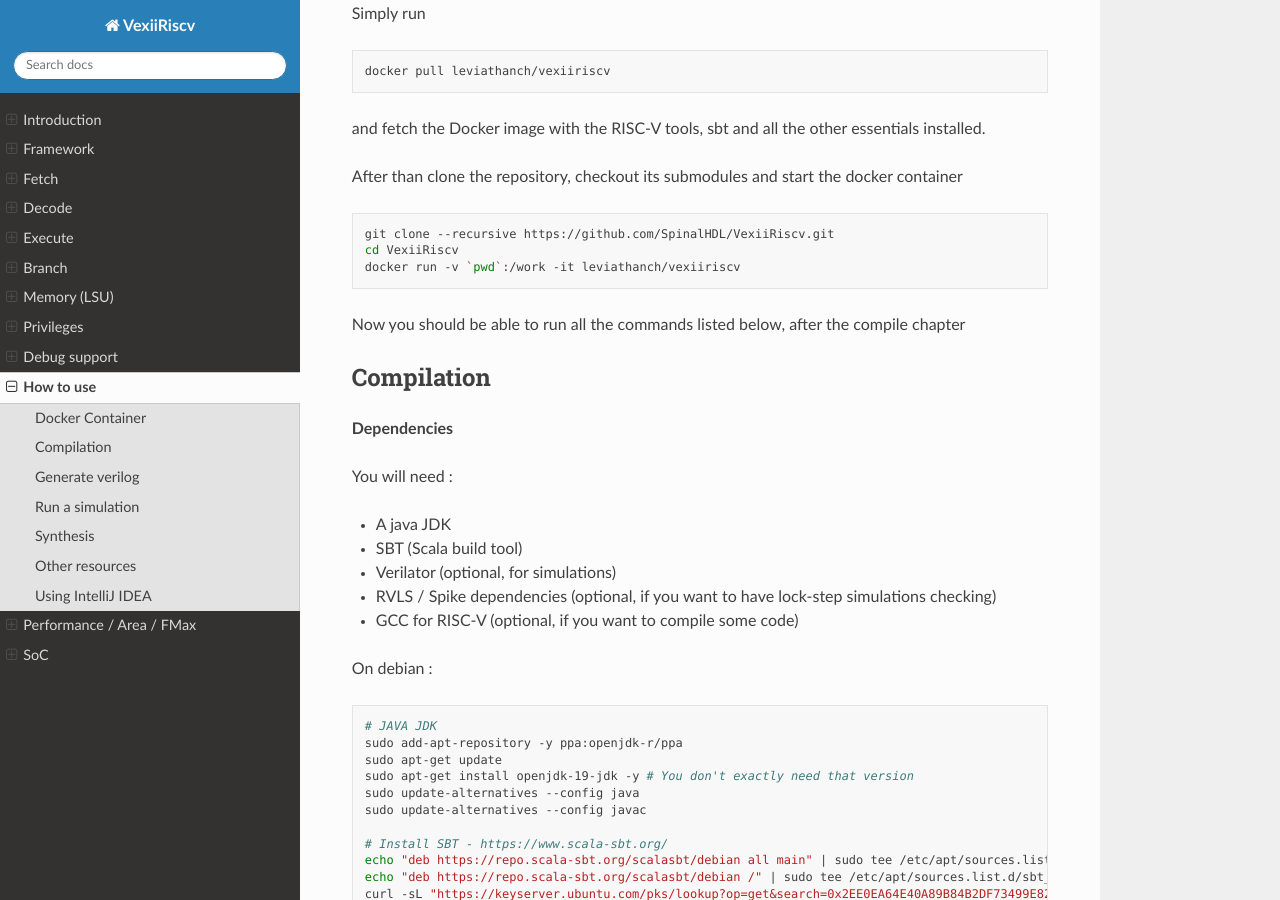
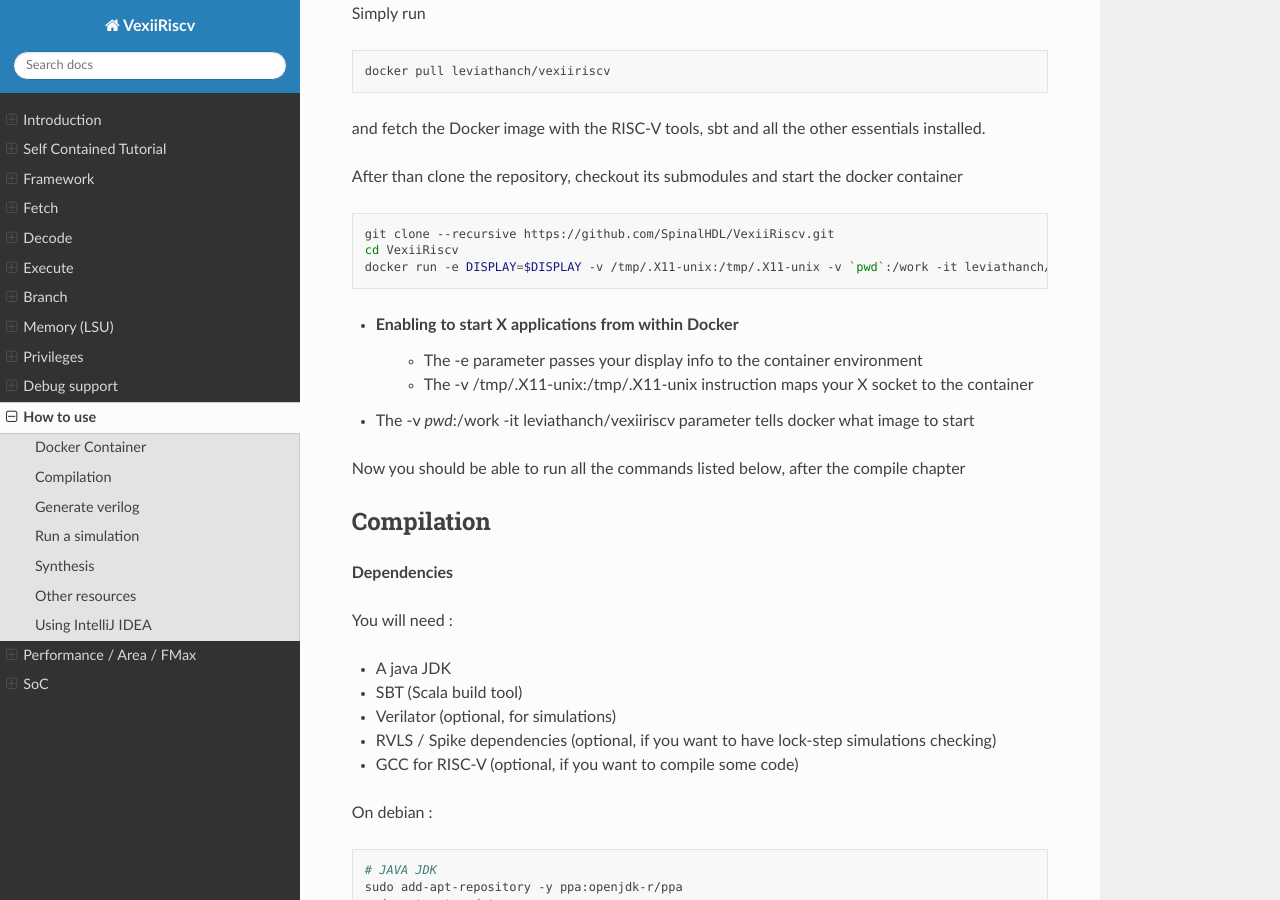
Before and after one commit to SpinalHDL/VexiiRiscv-RTD, a Sphinx documentation site: the page built from source/VexiiRiscv/HowToUse/index.rst, in a window 1280 px wide and 900 px high, scrolled down 382 px. Built offline with Sphinx 7.4.7 and the Read the Docs theme 3.1.0, drawn with Linux system fonts in a browser that asks for light colours.

Commit message:
Add self contained Tutorial

```diff
--- a/source/VexiiRiscv/HowToUse/index.rst
+++ b/source/VexiiRiscv/HowToUse/index.rst
@@ -24,9 +24,15 @@
 
     git clone --recursive https://github.com/SpinalHDL/VexiiRiscv.git
     cd VexiiRiscv
-    docker run -v `pwd`:/work -it leviathanch/vexiiriscv
+    docker run -e DISPLAY=$DISPLAY -v /tmp/.X11-unix:/tmp/.X11-unix -v `pwd`:/work -it leviathanch/vexiiriscv
+
+* Enabling to start X applications from within Docker
+    * The -e parameter passes your display info to the container environment
+    * The -v /tmp/.X11-unix:/tmp/.X11-unix instruction maps your X socket to the container
+* The -v `pwd`:/work -it leviathanch/vexiiriscv parameter tells docker what image to start
 
 Now you should be able to run all the commands listed below, after the compile chapter
+
 
 Compilation
 ---------------
--- a/source/index.rst
+++ b/source/index.rst
@@ -8,6 +8,7 @@
    :maxdepth: 1
 
    VexiiRiscv/Introduction/index
+   VexiiRiscv/Tutorial/index
    VexiiRiscv/Framework/index
    VexiiRiscv/Fetch/index
    VexiiRiscv/Decode/index
```
Also changed, not shown: source/VexiiRiscv/Tutorial/index.rst (added, +98 -0 lines).
